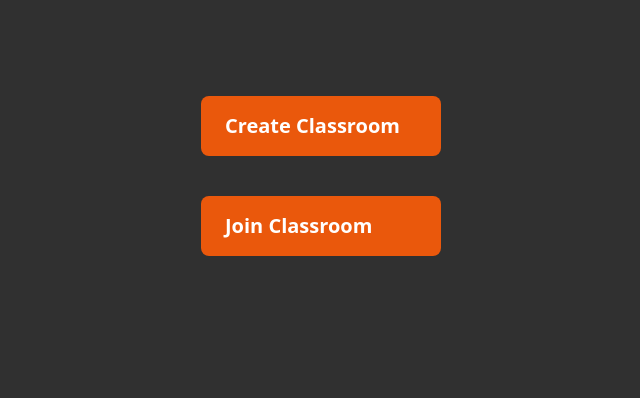
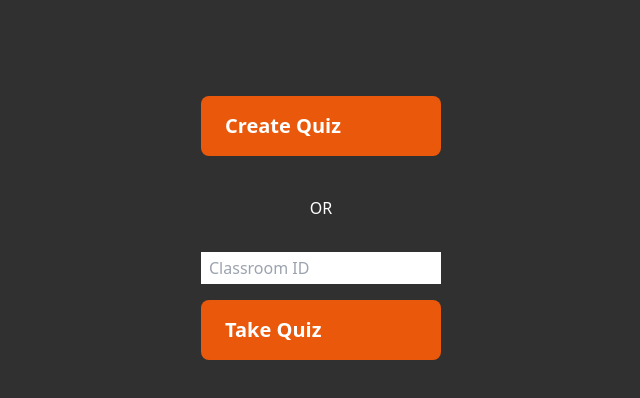
Before and after one commit to leu/aslhack, a Next.js app: page / in a window 1280 px wide. Shown: the top 398 px of the page, without its empty margins (319-959 px from the left). Built offline with nearby package versions, Linux system fonts and the light colour scheme.

Commit message:
Integrate a 'Join Quiz' with text input field on root page

```diff
--- a/src/pages/index.tsx
+++ b/src/pages/index.tsx
@@ -1,14 +1,18 @@
+import { TextField } from "@mui/material";
+
 export default function Home() {
   return (
     <main className={`flex min-h-screen flex-col items-center p-24`}>
       <a href="/teacher/setup">
         <div className={`text-xl font-bold bg-orange-600 text-white border-orange-950 border-0 px-6 py-4 rounded-lg w-60 mb-10`}>
-          Create Classroom
+          Create Quiz
         </div>
       </a>
+      <div className="mb-6">OR</div>
+      <input type="text" className="mb-4 text-black w-60 h-8 px-2 mt-2" placeholder="Classroom ID"/>
       <a href="#">
         <div className={`text-xl font-bold bg-orange-600 text-white border-orange-950 border-0 px-6 py-4 rounded-lg w-60`}>
-          Join Classroom
+          Take Quiz
         </div>
       </a>
     </main>
--- a/src/pages/student/join.tsx
+++ /dev/null
@@ -1,6 +0,0 @@
-export default function Join() {
-    return (
-      <main className={`flex min-h-screen flex-col items-center p-24`}>
-      </main>
-  );
-}
```
